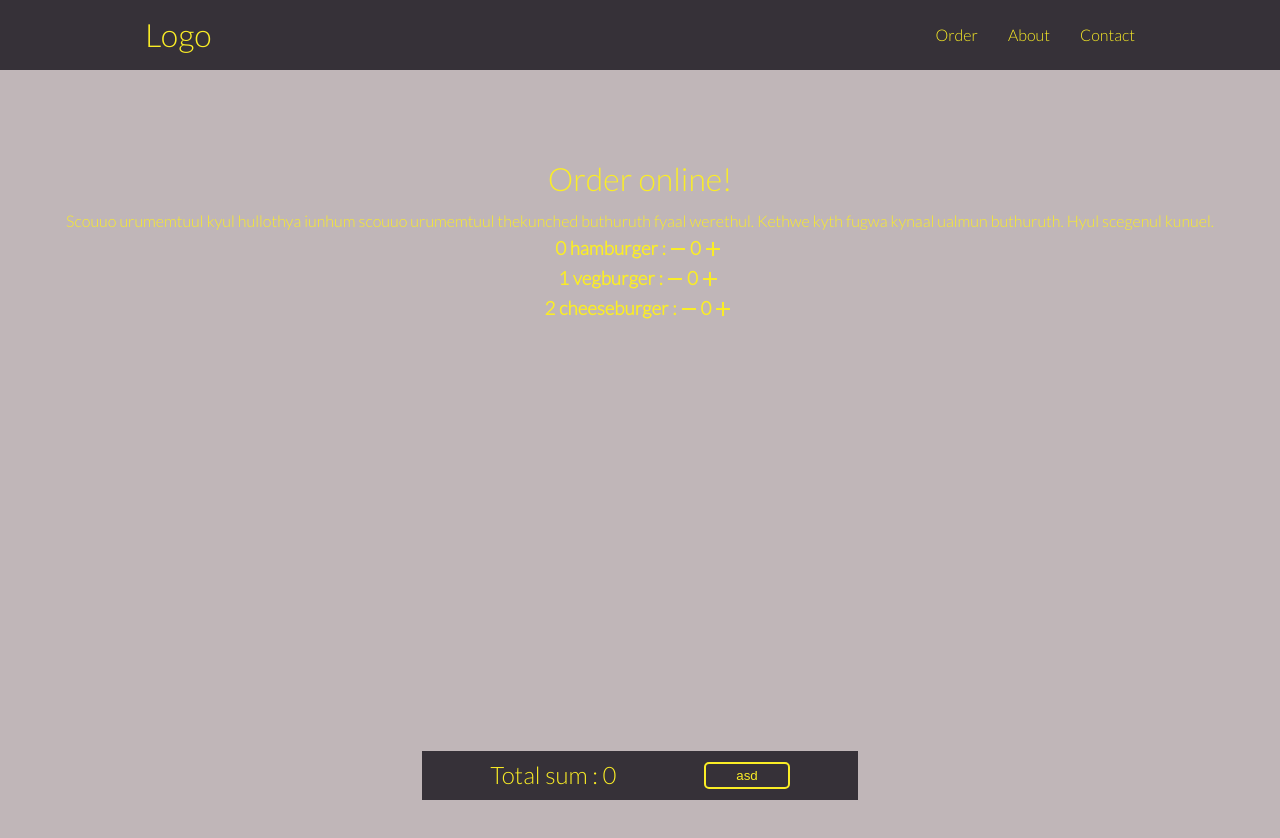
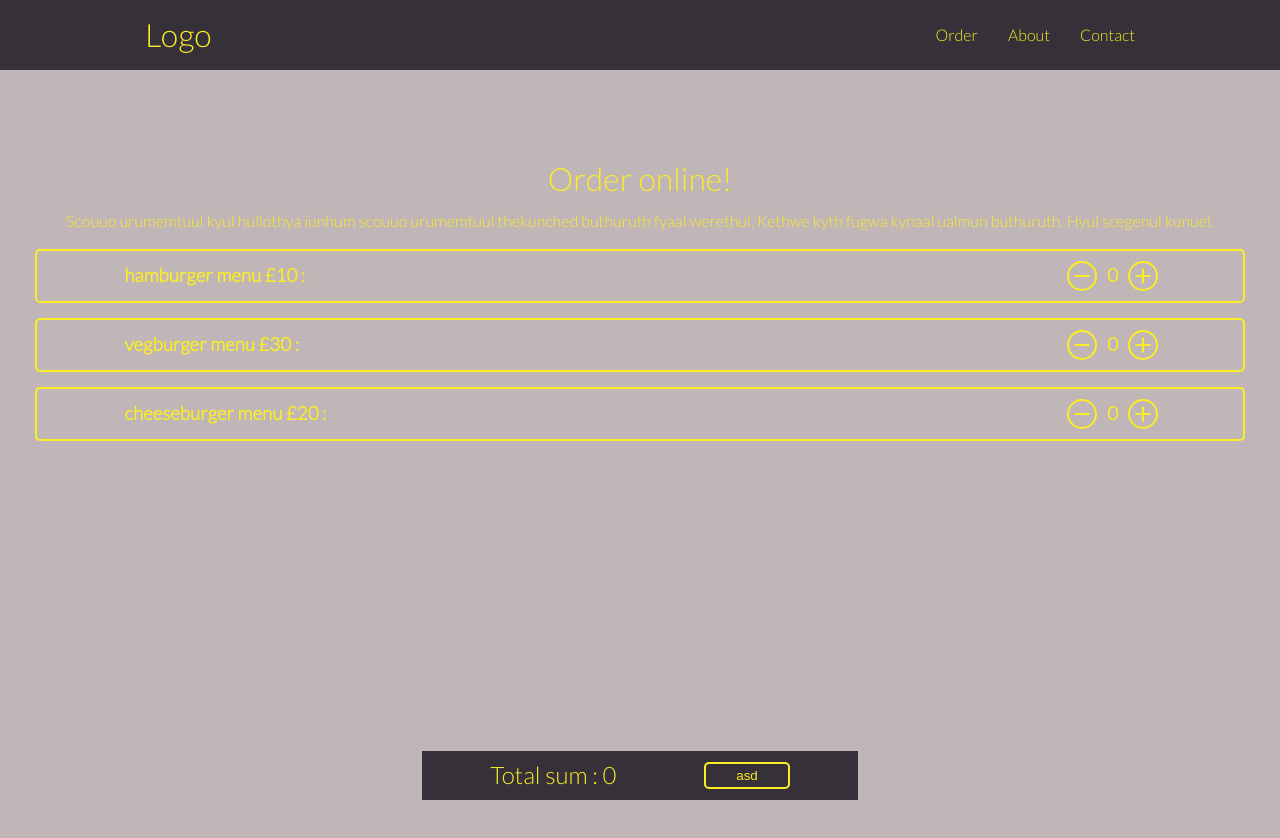
Before and after one commit to Stofi09/Carpathian, a React (Create React App) app: page /order in a window 1280 px wide. Shown: the top 838 px of the page. Built offline with nearby package versions, Linux system fonts and the light colour scheme.

Commit message:
New styles added.

```diff
--- a/src/App.css
+++ b/src/App.css
@@ -207,8 +207,8 @@ span {
 .text{
   position: absolute;
   top:150px;
-  right:0;
-  left:0;
+  right:20px;
+  left:20px;
 }
 
 .sticky{
@@ -230,11 +230,42 @@ span {
 }
 
 /*FoodComponent*/
+.form{
+
+  border: 2px solid var(--text-color);
+  border-radius: 5px;
+  padding: 10px 80px;
+  margin: 15px 15px;
+}
 .form .grid{
   display: grid;
-  grid-template-columns: auto auto auto auto;
+  grid-template-columns: auto auto;
+  justify-content: space-between;
 }
-
+.form .input{
+  display: flex;
+  align-items: center;
+  gap: 10px;
+  margin-right: 5px;
+}
+.description{
+  width: 100%;
+  margin-left: 5px;
+}
+.asd{
+  cursor: pointer;
+  outline: none;
+  border: none;
+  border-radius: 15px;
+  border: 2px solid var(--text-color);
+}
+.asd:hover{
+  background-color: var(--primary-color);
+}
+.asd:active{
+  box-shadow: 0 2px #666;
+  transform: translateY(1px);
+}
 
 /*Media*/
 
@@ -242,6 +273,9 @@ span {
   .sticky{
     left: 15%;
     width: 70%;
+  }
+  .form{
+    padding: 5px 0;
   }
 }
 
--- a/src/Components/FoodComponent.js
+++ b/src/Components/FoodComponent.js
@@ -1,11 +1,12 @@
 import React from 'react'
 import AddIcon from '@material-ui/icons/Add';
 import RemoveIcon from '@material-ui/icons/Remove';
-
-
-
+import IconButton from '@material-ui/core/IconButton';
+import Tooltip from '@material-ui/core/Tooltip';
+import { makeStyles } from '@material-ui/core/styles';
 
 export const FoodComponent = ({Food, addFood, removeFood}) => {
+
 
 
     const removeOnClick = () => {
@@ -19,10 +20,18 @@ export const FoodComponent = ({Food, addFood, removeFood}) => {
     return (
         <div className="form">
             <div className="grid">
-                <h3>{Food.id} {Food.main} : </h3>
-                <RemoveIcon onClick={removeOnClick}/>
-                <h3>{Food.amount}</h3>
-                <AddIcon onClick={AddOnClick} fontSize="medium"/>
+                <div className="description">
+                    <h3>{Food.main} £{Food.price} : </h3>
+                </div>
+                <div className="input">
+                        <Tooltip title="Remove">
+                                <RemoveIcon className="asd" style={{ fontSize: 30 }} onClick={removeOnClick}/>
+                        </Tooltip>
+                    <h3>{Food.amount}</h3>
+                    <Tooltip title="Add">
+                            <AddIcon className="asd" style={{ fontSize: 30 }} onClick={AddOnClick} />
+                    </Tooltip>
+               </div>
             </div>
         </div>
     )
--- a/src/Components/Order.js
+++ b/src/Components/Order.js
@@ -10,21 +10,21 @@ export const Order = () => {
     const [foods, setFoods] = useState([
         {
             id:0,
-            main:"hamburger",
+            main:"hamburger menu",
             amount:0,
-            price:100
+            price:10
         },
         {
             id:1,
-            main:"vegburger",
+            main:"vegburger menu",
             amount:0,
-            price:300
+            price:30
         },
         {
             id:2,
-            main:"cheeseburger",
+            main:"cheeseburger menu",
             amount:0,
-            price:200
+            price:20
         }
     ])
 
```
